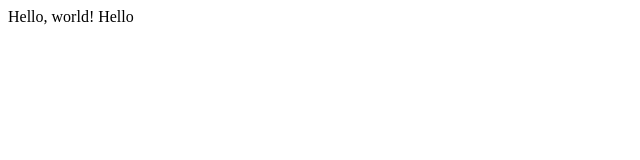
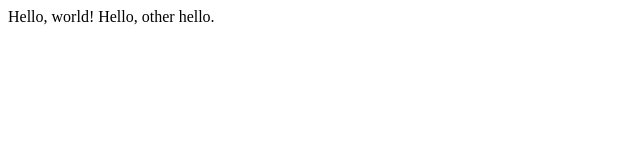
Before and after one commit to rfonsecayachaytech/lecture0, a plain HTML site: page index.html in a window 1280 px wide. Shown: the full height of the page, 0-640 px from the left. Drawn offline with Linux system fonts and the light colour scheme.

Commit message:
Update index.html

```diff
--- a/index.html
+++ b/index.html
@@ -6,6 +6,6 @@
         </title>
     </head>
     <body>
-        Hello, world! Hello
+        Hello, world! Hello, other hello.
     </body>
 </html>
```
